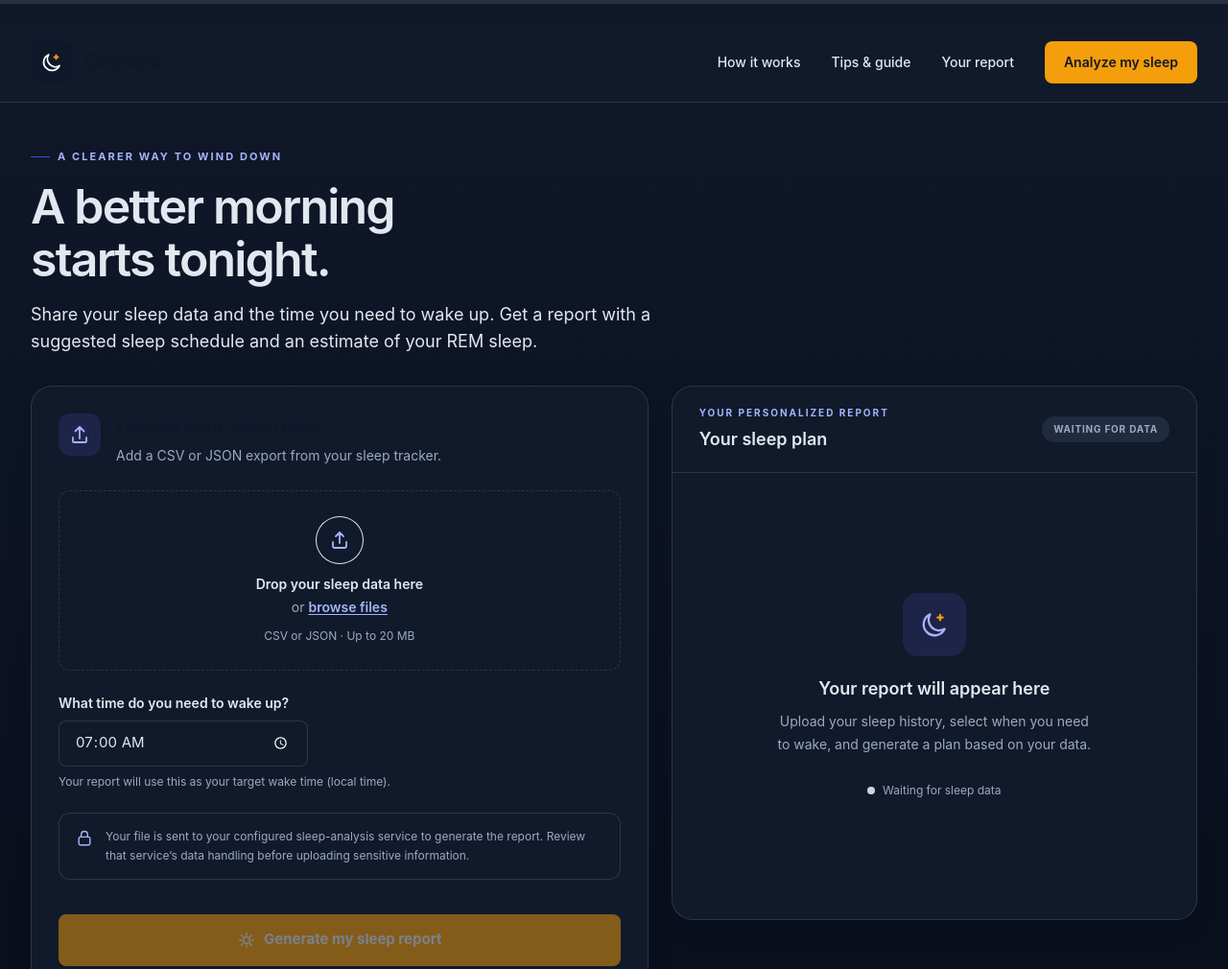
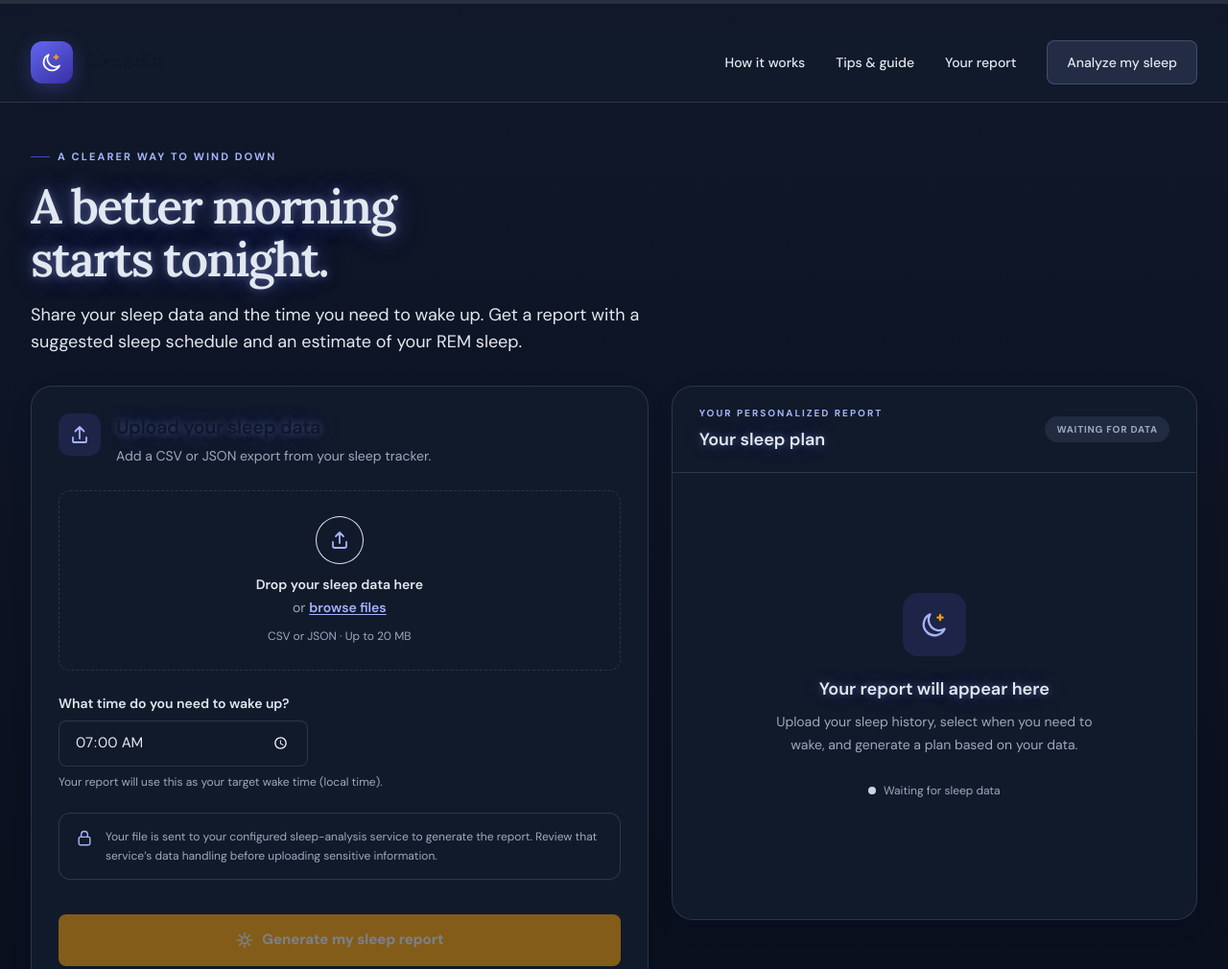
Before and after one commit to htharshtripathi2012-code/hackathon1, a plain HTML site: page index.html in a window 1280 px wide. Shown: the top 1010 px of the page at 96% size. Drawn offline with nearby package versions, Linux system fonts and the light colour scheme.

Commit message:
great stuff being done over here

```diff
--- a/index.html
+++ b/index.html
@@ -3,9 +3,12 @@ ssss<!doctype html>
   <head>
     <meta charset="utf-8">
     <meta name="viewport" content="width=device-width, initial-scale=1">
-    <meta name="theme-color" content="#F4F7F7">
+    <meta name="theme-color" content="#0B1120">
     <meta name="description" content="Upload sleep data and receive a personalized sleep schedule report.">
     <title>Circadia — a better morning starts tonight</title>
+    <link rel="preconnect" href="https://fonts.googleapis.com">
+    <link rel="preconnect" href="https://fonts.gstatic.com" crossorigin>
+    <link href="https://fonts.googleapis.com/css2?family=DM+Sans:wght@400;500;600;700&family=Lora:wght@500;600;700&display=swap" rel="stylesheet">
     <script src="https://cdn.tailwindcss.com"></script>
     <script>
       tailwind.config = {
@@ -22,7 +25,8 @@ ssss<!doctype html>
               }
             },
             fontFamily: {
-              sans: ["Inter", "ui-sans-serif", "system-ui", "sans-serif"]
+              sans: ["DM Sans", "ui-sans-serif", "system-ui", "sans-serif"],
+              display: ["Lora", "Georgia", "serif"]
             }
           }
         }
@@ -34,6 +38,12 @@ ssss<!doctype html>
         background-color: #070B16;
         background-image: linear-gradient(180deg, #10182A 0%, #0B1120 48%, #070B16 100%);
         color: #E2E8F0;
+      }
+      h1, h2, h3 {
+        text-shadow:
+          0 0 8px rgba(165, 180, 252, .38),
+          0 0 26px rgba(129, 140, 248, .3),
+          0 0 42px rgba(99, 102, 241, .18);
       }
       header {
         background-color: rgba(8, 15, 30, .92) !important;
@@ -88,8 +98,57 @@ ssss<!doctype html>
         color-scheme: dark;
       }
       body header a[href="#upload"] {
-        background-color: #F59E0B;
-        color: #111827;
+        background-color: rgba(165, 180, 252, .12);
+        border: 1px solid rgba(165, 180, 252, .24);
+        color: #E2E8F0;
+        font-weight: 500;
+        transition: background-color .2s ease, color .2s ease, text-shadow .2s ease;
+      }
+      body header a[href="#upload"]:hover {
+        background-color: rgba(165, 180, 252, .2);
+        color: #FFFFFF;
+        text-shadow: 0 0 12px rgba(199, 210, 254, .8);
+      }
+      .brand-mark {
+        background: linear-gradient(145deg, #6366F1, #3730A3) !important;
+        box-shadow: 0 5px 20px rgba(99, 102, 241, .3);
+        transition: transform .22s ease, box-shadow .22s ease;
+      }
+      .brand-name {
+        transition: color .22s ease, text-shadow .22s ease;
+      }
+      body header a[aria-label="Circadia home"]:hover .brand-mark {
+        box-shadow: 0 0 24px rgba(129, 140, 248, .55);
+        transform: translateY(-2px) rotate(-5deg);
+      }
+      body header a[aria-label="Circadia home"]:hover .brand-name {
+        color: #C7D2FE;
+        text-shadow: 0 0 16px rgba(165, 180, 252, .45);
+      }
+      .nav-link {
+        position: relative;
+        transition: color .2s ease, transform .2s ease;
+      }
+      .nav-link::after {
+        position: absolute;
+        right: 0;
+        bottom: -7px;
+        left: 0;
+        height: 2px;
+        border-radius: 9999px;
+        background: #F59E0B;
+        content: "";
+        transform: scaleX(0);
+        transform-origin: left;
+        transition: transform .2s ease;
+      }
+      body header a.nav-link:hover {
+        color: #FDE68A !important;
+        transform: translateY(-1px);
+      }
+      .nav-link:hover::after,
+      .nav-link:focus-visible::after {
+        transform: scaleX(1);
       }
       .drop-active {
         border-color: #818CF8 !important;
@@ -101,12 +160,12 @@ ssss<!doctype html>
         left: 0;
         z-index: 60;
         display: none;
-        width: 12px;
-        height: 12px;
-        border: 1px solid rgba(255, 255, 255, .9);
+        width: 22px;
+        height: 22px;
         border-radius: 9999px;
-        background: #FDE68A;
-        box-shadow: 0 0 10px 3px rgba(253, 230, 138, .48), 0 0 28px 8px rgba(165, 180, 252, .24);
+        background: radial-gradient(circle, rgba(255, 244, 128, .95) 0%, rgba(255, 214, 48, .72) 30%, rgba(255, 196, 0, .28) 65%, rgba(255, 196, 0, 0) 100%);
+        box-shadow: 0 0 22px 10px rgba(255, 210, 35, .3);
+        filter: blur(2px);
         opacity: 0;
         pointer-events: none;
         transform: translate(-50%, -50%);
@@ -145,18 +204,18 @@ ssss<!doctype html>
     <header class="border-b border-slate-200/80 bg-white">
       <nav class="mx-auto flex h-[82px] max-w-[1280px] items-center justify-between gap-5 px-5 sm:px-8" aria-label="Main navigation">
         <a href="#" class="flex shrink-0 items-center gap-3 no-underline" aria-label="Circadia home">
-          <span class="grid h-11 w-11 place-items-center rounded-xl bg-navy text-white">
+          <span class="brand-mark grid h-11 w-11 place-items-center rounded-xl text-white">
             <svg viewBox="0 0 24 24" class="h-6 w-6" fill="none" aria-hidden="true">
               <path d="M20 15.4A8.3 8.3 0 0 1 8.6 4a8.6 8.6 0 1 0 11.4 11.4Z" stroke="currentColor" stroke-width="1.8" stroke-linecap="round" stroke-linejoin="round"/>
               <path d="M16.5 4.5v4m-2-2h4" stroke="#F59E0B" stroke-width="1.8" stroke-linecap="round"/>
             </svg>
           </span>
-          <span class="text-[21px] font-bold tracking-[-.7px]">Circadia</span>
+          <span class="brand-name text-[21px] font-bold tracking-[-.7px]">Circadia</span>
         </a>
         <div class="flex items-center gap-4 sm:gap-8">
-          <a href="#how-it-works" class="hidden text-sm font-medium text-slate-600 transition hover:text-circadia-indigo sm:inline">How it works</a>
-          <a href="#tips-guide" class="hidden text-sm font-medium text-slate-600 transition hover:text-circadia-indigo sm:inline">Tips &amp; guide</a>
-          <a href="#report" class="hidden text-sm font-medium text-slate-600 transition hover:text-circadia-indigo sm:inline">Your report</a>
+          <a href="#how-it-works" class="nav-link hidden text-sm font-medium text-slate-600 sm:inline">How it works</a>
+          <a href="#tips-guide" class="nav-link hidden text-sm font-medium text-slate-600 sm:inline">Tips &amp; guide</a>
+          <a href="#report" class="nav-link hidden text-sm font-medium text-slate-600 sm:inline">Your report</a>
           <a href="#upload" class="rounded-lg bg-navy px-4 py-3 text-center text-sm font-semibold text-white shadow-sm transition hover:bg-slate-800 sm:px-5">Analyze my sleep</a>
         </div>
       </nav>
@@ -167,7 +226,7 @@ ssss<!doctype html>
         <p class="inline-flex items-center gap-2 text-[11px] font-bold tracking-[.19em] text-circadia-indigo">
           <span class="h-px w-5 bg-circadia-indigo"></span> A CLEARER WAY TO WIND DOWN
         </p>
-        <h1 id="page-title" class="mt-4 text-[38px] font-semibold leading-[1.1] tracking-[-1.8px] text-navy sm:text-[50px]">
+        <h1 id="page-title" class="mt-4 font-display text-[38px] font-semibold leading-[1.1] tracking-[-1.8px] text-navy sm:text-[50px]">
           A better morning<br class="hidden sm:block"> starts tonight.
         </h1>
         <p class="mt-4 max-w-[670px] text-[16px] leading-7 text-slate-600 sm:text-[18px]">
@@ -329,7 +388,7 @@ ssss<!doctype html>
         <div class="flex flex-col gap-2 sm:flex-row sm:items-end sm:justify-between">
           <div>
             <p class="text-[10px] font-bold tracking-[.2em] text-amber-300">SMALL STEPS, STEADIER SLEEP</p>
-            <h2 id="tips-title" class="mt-2 text-2xl font-semibold tracking-[-.6px]">A few tips for a calmer night</h2>
+            <h2 id="tips-title" class="mt-2 font-display text-2xl font-semibold tracking-[-.6px]">A few tips for a calmer night</h2>
           </div>
           <p class="max-w-[430px] text-sm leading-6 text-slate-300">Simple habits can support a more consistent routine. Find what works for you and keep it manageable.</p>
         </div>
```
